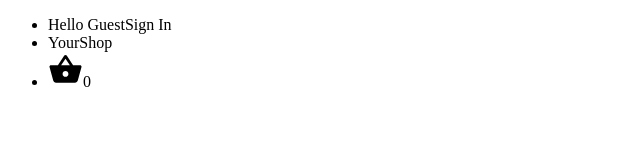
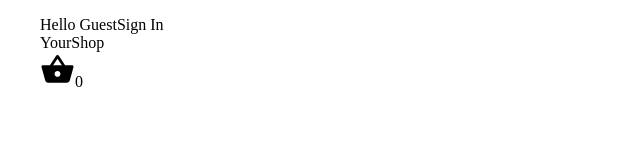
Before and after one commit to aaronkagan/e-commerce, a React (Create React App) app: page / in a window 1280 px wide. Shown: the top 160 px of the page, without its empty margins (0-640 px from the left). Built offline with nearby package versions, Linux system fonts and the light colour scheme.

Commit message:
adding global style / css reset

```diff
--- a/src/App.js
+++ b/src/App.js
@@ -1,8 +1,10 @@
 import Header from './components/Header';
+import GlobalStyle from './globalStyles';
 
 const App = () => {
   return (
     <div>
+      <GlobalStyle />
       <Header />
     </div>
   );
--- /dev/null
+++ b/src/globalStyles.js
@@ -0,0 +1,14 @@
+import { createGlobalStyle } from 'styled-components';
+
+const GlobalStyle = createGlobalStyle`
+  body {
+    margin: 0;
+    padding:0
+  }
+
+  ul {
+    list-style: none;
+  }
+`;
+
+export default GlobalStyle;
```
